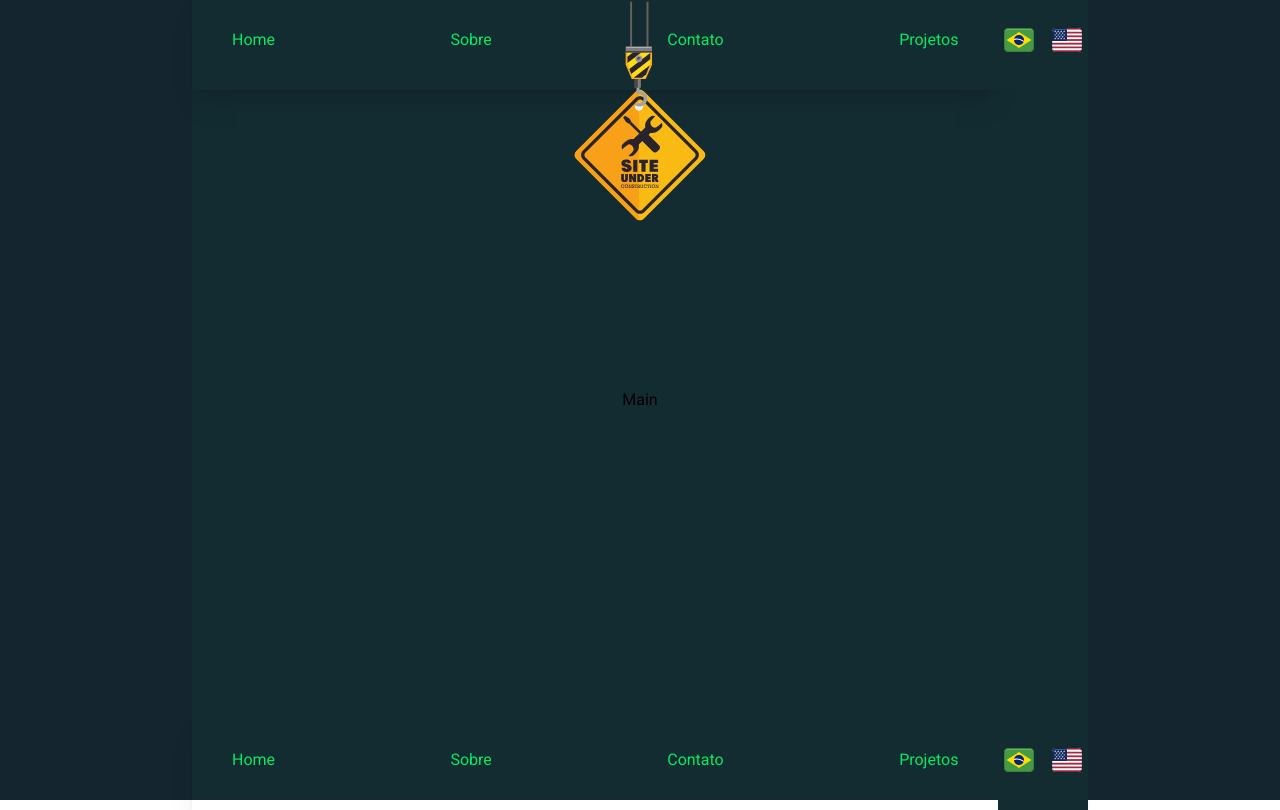
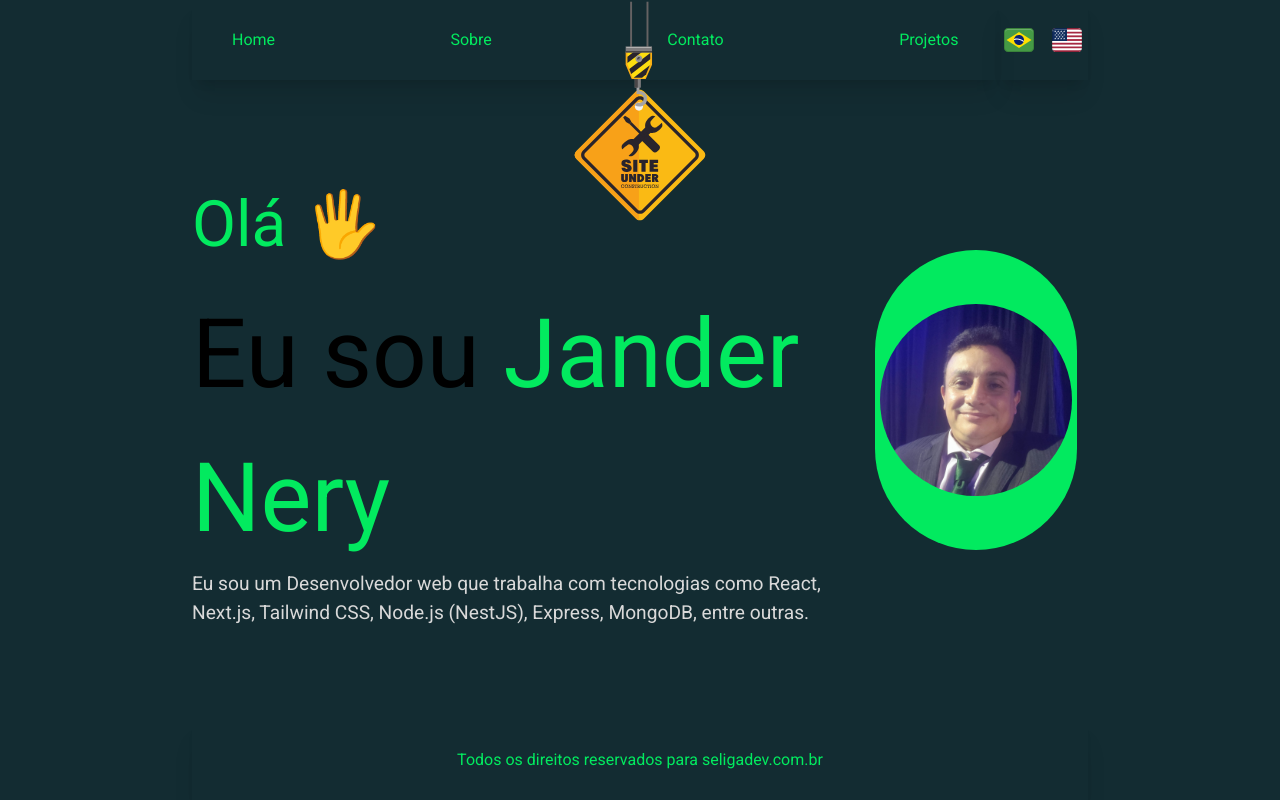
Before and after one commit to jnerydesigner/portfolio-jandernery, a Next.js app: page / in a window 1280 px wide. Built offline with nearby package versions, Linux system fonts and the light colour scheme.

Commit message:
Feat: Initial Main Page Section

```diff
--- a/src/app/(portfolio)/components/footer.tsx
+++ b/src/app/(portfolio)/components/footer.tsx
@@ -2,30 +2,10 @@ import Image from "next/image";
 
 const FooterPortfolio = () => {
   return (
-    <div className="w-[70%] h-[10vh] flex justify-center items-center flex-row  bg-portfolio-bg2">
-      <div className="w-[90%] h-[100px] flex justify-center items-center flex-row text-portfolio-bg3 shadow-xl">
-        <ul className="w-[100%] flex justify-between items-center flex-row px-10">
-          <li>Home</li>
-          <li>Sobre</li>
-          <li>Contato</li>
-          <li>Projetos</li>
-        </ul>
-      </div>
-      <div className="w-[10%] h-[100px] flex justify-center items-center flex-row bg-portfolio-bg2">
-        <ul className="flex justify-center items-center flex-row gap-4 text-2xl font-bold">
-          <li>
-            <Image
-              src={"/brasil.svg"}
-              height={32}
-              width={32}
-              alt="Flag Brazil"
-            />
-          </li>
-          <li>
-            <Image src={"/eua.svg"} height={32} width={32} alt="Flag EUA" />
-          </li>
-        </ul>
-      </div>
+    <div className="w-[70%] h-[10vh] bg-portfolio-color02 flex justify-center items-center flex-row shadow-xl">
+      <h2 className="text-portfolio-color03">
+        Todos os direitos reservados para seligadev.com.br
+      </h2>
     </div>
   );
 };
--- a/src/app/(portfolio)/components/header.tsx
+++ b/src/app/(portfolio)/components/header.tsx
@@ -10,8 +10,8 @@ const Header = () => {
         alt="Flag Brazil"
         className="absolute top-0 right-100 z-10"
       />
-      <div className="w-[70%] h-[10vh] flex justify-center items-center flex-row  bg-portfolio-bg2 relative">
-        <div className="w-[90%] h-[100px] flex justify-center items-center flex-row text-portfolio-bg3 shadow-xl">
+      <div className="w-[70%] h-[10vh] flex justify-center items-center flex-row  bg-portfolio-color02 relative">
+        <div className="w-[90%] h-[10vh] flex justify-center items-center flex-row text-portfolio-color03 shadow-xl">
           <ul className="w-[100%] flex justify-between items-center flex-row px-10">
             <li>Home</li>
             <li>Sobre</li>
@@ -19,7 +19,7 @@ const Header = () => {
             <li>Projetos</li>
           </ul>
         </div>
-        <div className="w-[10%] h-[100px] flex justify-center items-center flex-row bg-portfolio-bg2">
+        <div className="w-[10%] h-[10vh] flex justify-center items-center flex-row text-portfolio-color03 shadow-xl">
           <ul className="flex justify-center items-center flex-row gap-4 text-2xl font-bold">
             <li>
               <Image
--- a/src/app/(portfolio)/components/main.tsx
+++ b/src/app/(portfolio)/components/main.tsx
@@ -2,8 +2,35 @@ import Image from "next/image";
 
 const MainPortfolio = () => {
   return (
-    <div className="w-[70%] h-[80vh] flex justify-center items-center flex-row bg-portfolio-bg2">
-      <h1>Main</h1>
+    <div className="w-[70%] h-[80vh] flex justify-center items-center flex-row bg-portfolio-color02">
+      <div className="w-[100%] h-[400px] flex justify-center items-center">
+        <div className="w-[90%] h-[400px]">
+          <div className="h-[50px] flex justify-start items-center flex-row mb-8 gap-4">
+            <p className="text-[4rem] text-portfolio-color03">Olá</p>
+            <p className="text-[4rem]">🖐️</p>
+          </div>
+          <h2 className="text-[6rem]">
+            Eu sou{" "}
+            <span className="bold text-portfolio-color03">Jander Nery</span>
+          </h2>
+          <p className="text-[1.2rem] text-portfolio-color04">
+            Eu sou um Desenvolvedor web que trabalha com tecnologias como React,
+            Next.js, Tailwind CSS, Node.js (NestJS), Express, MongoDB, entre
+            outras.
+          </p>
+        </div>
+        <div className="w-[30%] h-[400px]  flex justify-center items-center">
+          <div className="w-[90%] h-[75%] rounded-full flex justify-center items-center bg-portfolio-color03">
+            <Image
+              src="/foto-jander.png"
+              alt="Jander Nery"
+              width={200}
+              height={200}
+              className="w-[95%] rounded-full"
+            />
+          </div>
+        </div>
+      </div>
     </div>
   );
 };
--- a/src/app/(portfolio)/layout.tsx
+++ b/src/app/(portfolio)/layout.tsx
@@ -24,7 +24,7 @@ export default function RootLayout({
   return (
     <html lang="pt-br">
       <body className={roboto.className}>
-        <header className="w-[100%] h-[100vh] flex justify-start items-center flex-col bg-portfolio-bg1">
+        <header className="w-[100%] h-[100vh] flex justify-start items-center flex-col bg-portfolio-color02">
           {children}
         </header>
       </body>
--- a/tailwind.config.ts
+++ b/tailwind.config.ts
@@ -7,12 +7,13 @@ const config: Config = {
     "./src/app/**/*.{js,ts,jsx,tsx,mdx}",
   ],
   theme: {
-    colors:{
-      portfolio:{
-        bg1: "#142530",
-        bg2: "#132C32",
-        bg3: "#02EA5F",
-      }
+    colors: {
+      portfolio: {
+        color01: "#142530",
+        color02: "#132C32",
+        color03: "#02EA5F",
+        color04: "#D9D9D9",
+      },
     },
     extend: {
       backgroundImage: {
```
Also changed, not shown: public/foto-jander.png (added), public/hands.svg (added).
